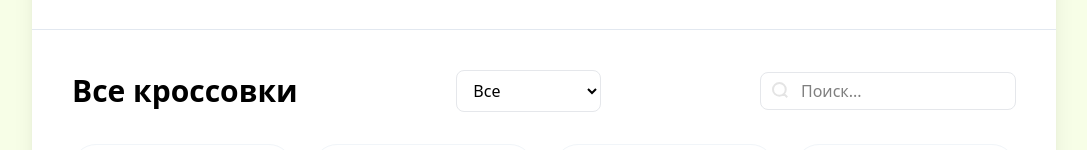
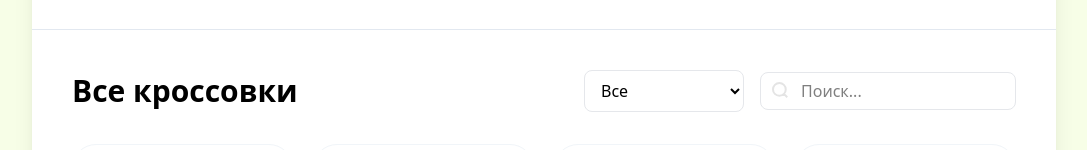
Before and after one commit to 7Hunter7/Sneakers_App, a Vue app: page / in a window 1280 px wide. Shown: the part 127-277 px from the top of the page, without its empty margins (96-1183 px from the left). Built offline with nearby package versions, Linux system fonts and the light colour scheme.

Commit message:
upd: updated using  select and search in App

```diff
--- a/src/App.vue
+++ b/src/App.vue
@@ -12,8 +12,9 @@ import HeaderComponent from './components/HeaderComponent.vue';
     <div class="p-10">
       <div class="flex justify-between items-center mb-8">
         <h2 class="text-3xl font-bold">Все кроссовки</h2>
-        <select class="border border-gray-200 rounded-lg py-2 px-3 outline-none focus:border-lime-400" name="filter"
-          id="">
+        <div class="flex items-center gap-4">
+          <select class="border border-gray-200 rounded-lg py-2 px-3 w-40 outline-none focus:border-lime-400"
+            name="filter" id="">
             <option value="all">Все</option>
             <option value="new">Новинки</option>
             <option value="popular">Популярные</option>
@@ -27,6 +28,7 @@ import HeaderComponent from './components/HeaderComponent.vue';
               type="text" placeholder="Поиск..." />
           </div>
         </div>
+      </div>
       <CartList />
     </div>
   </div>
```
Lines whose indentation alone changed are shown as unchanged.
